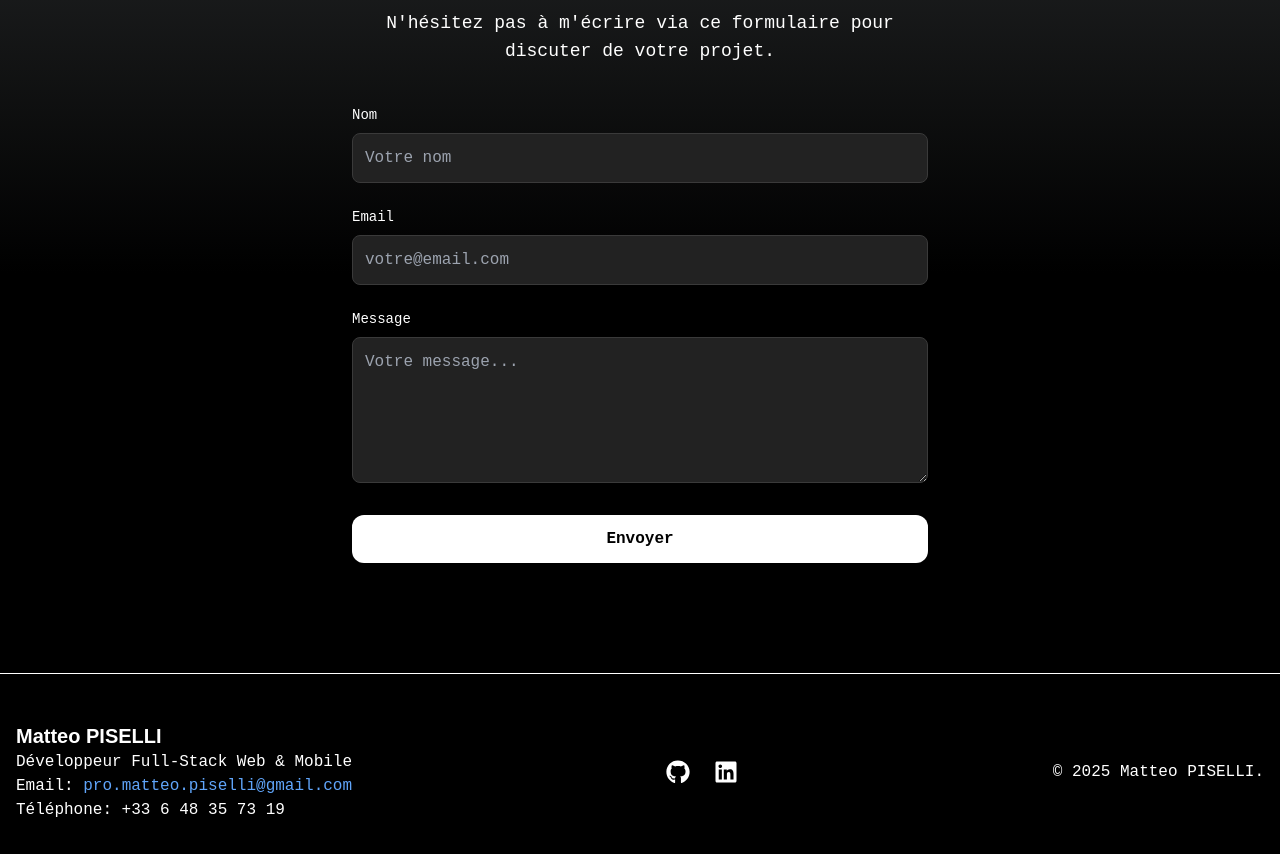
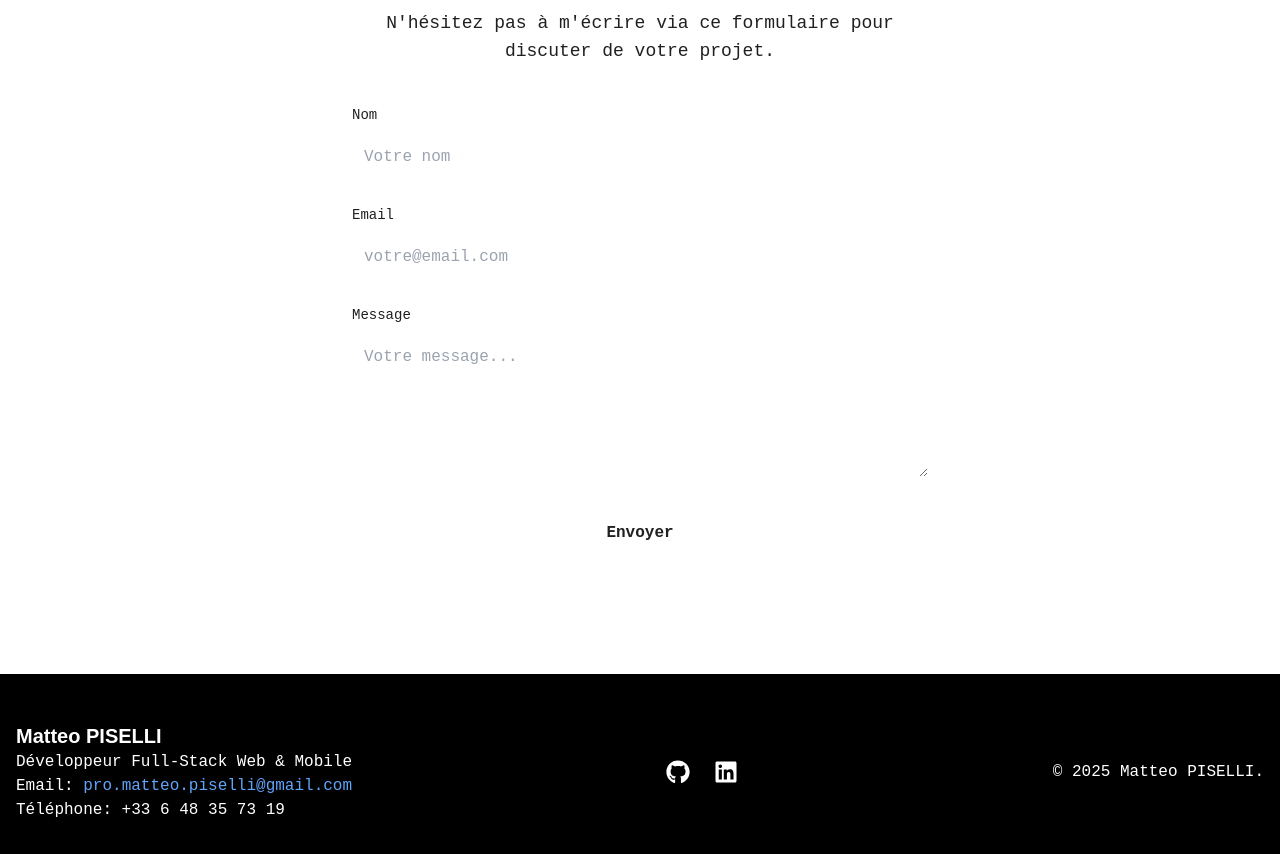
Before and after one commit to MatteoPiselli/portfolio, a Next.js app: page / in a window 1280 px wide. Shown: the part 3800-4654 px from the top of the page. Built offline with nearby package versions, Linux system fonts and the light colour scheme; no server answers.

Commit message:
Mise à jour des styles du composant Contact pour utiliser des variables de thème et améliorer la cohérence visuelle

```diff
--- a/components/Contact.jsx
+++ b/components/Contact.jsx
@@ -83,7 +83,7 @@ export default function Contact() {
   return (
     <section
       id="contact"
-      className="relative w-full min-h-screen py-20 bg-gradient-to-t from-black via-black to-[#232526] text-white flex flex-col items-center px-6"
+      className="relative w-full min-h-screen py-20 bg-gradient-to-t text-main flex flex-col items-center px-6"
     >
       <h2 className="text-3xl md:text-4xl font-bold mb-4 text-center">
         On travaille ensemble ?
@@ -95,7 +95,7 @@ export default function Contact() {
 
       {/* ------------ Affichage du message de succès ou du formulaire ------------- */}
       {state.succeeded ? (
-        <div className="bg-green-600 z-10 text-white p-6 rounded-xl text-center shadow-xl animate-fade-in">
+        <div className="bg-green-600 z-10 text-main p-6 rounded-xl text-center shadow-xl animate-fade-in">
           <h3 className="text-2xl font-bold mb-2">
             Merci pour votre message !
           </h3>
@@ -117,7 +117,7 @@ export default function Contact() {
               required
               value={form.name}
               onChange={handleChange}
-              className="w-full p-3 rounded-lg bg-[#222222] border border-[#3A3A3A] text-white placeholder-gray-400 focus:outline-none focus:ring-2 focus:ring-[#484848]"
+              className="w-full p-3 rounded-lg text-main placeholder-gray-400 bg-input border-input focus:outline-none focus:ring-2 focus:ring-[var(--border-input-focus)] focus:border-[var(--border-input-focus)]"
               placeholder="Votre nom"
             />
             {errors.name && (
@@ -136,7 +136,7 @@ export default function Contact() {
               required
               value={form.email}
               onChange={handleChange}
-              className="w-full p-3 rounded-lg bg-[#222222] border border-[#3A3A3A] text-white placeholder-gray-400 focus:outline-none focus:ring-2 focus:ring-[#484848]"
+              className="w-full p-3 rounded-lg text-main placeholder-gray-400 bg-input border-input focus:outline-none focus:ring-2 focus:ring-[var(--border-input-focus)] focus:border-[var(--border-input-focus)]"
               placeholder="votre@email.com"
             />
             {errors.email && (
@@ -160,7 +160,7 @@ export default function Contact() {
               required
               value={form.message}
               onChange={handleChange}
-              className="w-full p-3 rounded-lg bg-[#222222] border border-[#3A3A3A] text-white placeholder-gray-400 focus:outline-none focus:ring-2 focus:ring-[#484848]"
+              className="w-full p-3 rounded-lg text-main placeholder-gray-400 bg-input border-input focus:outline-none focus:ring-2 focus:ring-[var(--border-input-focus)] focus:border-[var(--border-input-focus)]"
               placeholder="Votre message..."
             ></textarea>
             {errors.message && (
@@ -176,7 +176,7 @@ export default function Contact() {
           <button
             type="submit"
             disabled={state.submitting}
-            className={`w-full bg-white text-black font-semibold py-3 px-6 rounded-xl transition ${
+            className={`w-full bg-submit text-main-inverse font-semibold py-3 px-6 rounded-xl transition ${
               state.submitting
                 ? "opacity-50 cursor-not-allowed"
                 : "hover:bg-[#7B7B7B]"
```
